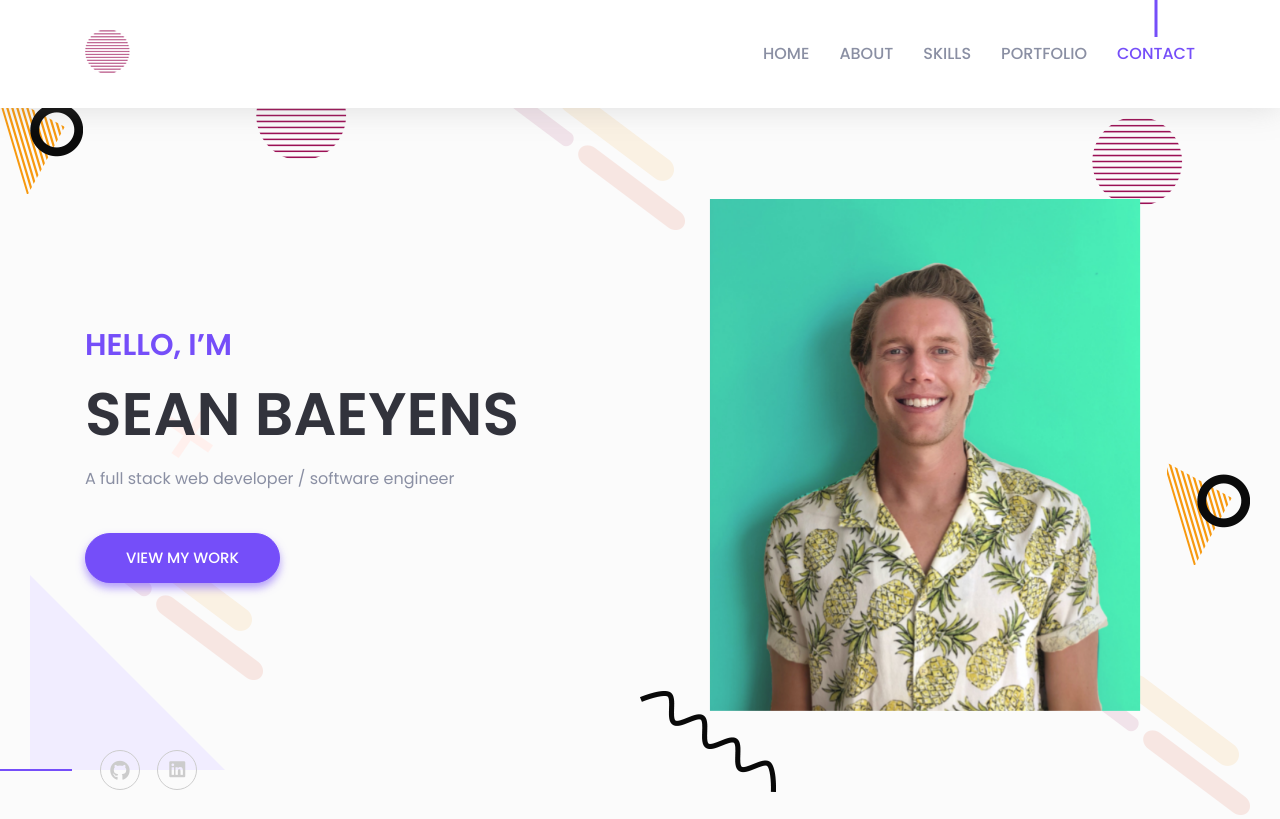
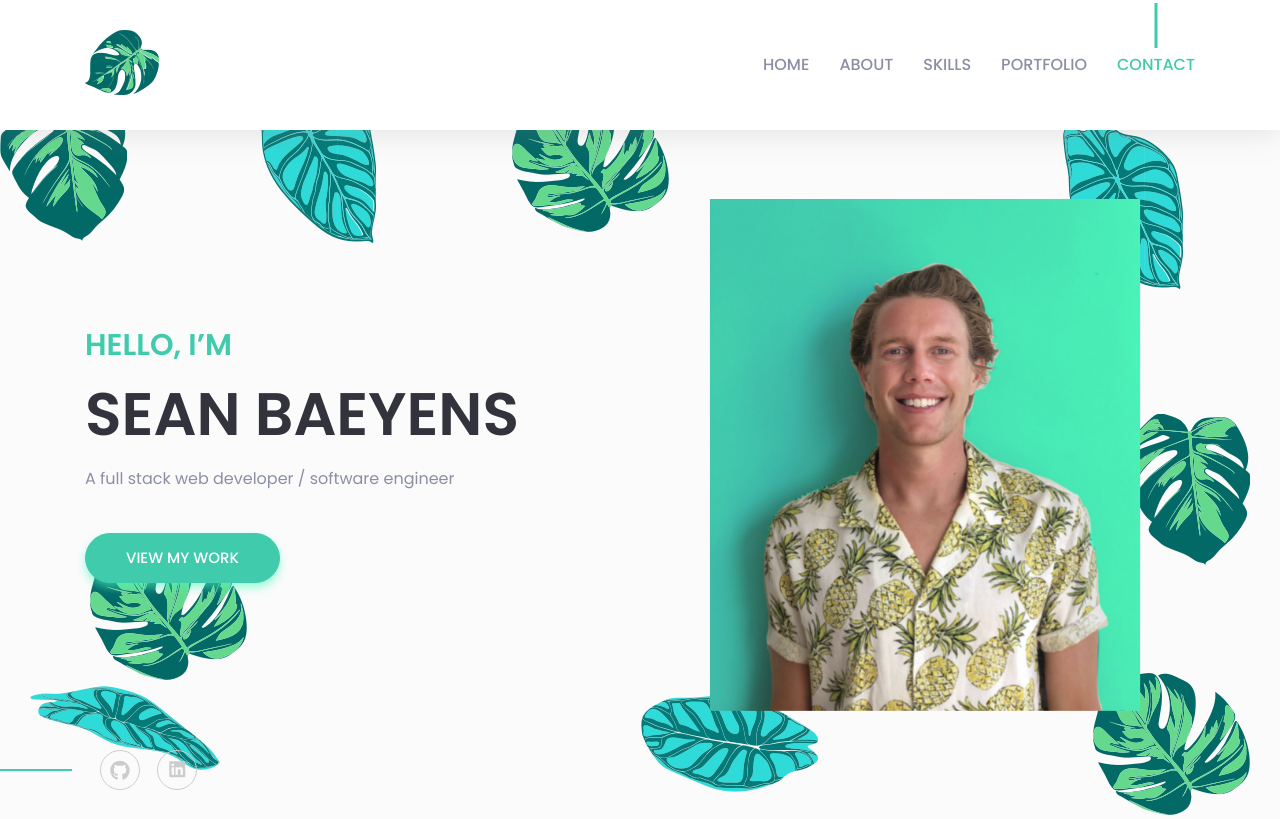
Before and after one commit to sbaeyens/sbaeyens.github.io, a plain HTML site: page index.html in a window 1280 px wide. Shown: the top 819 px of the page. Drawn offline with nearby package versions, Linux system fonts and the light colour scheme; files whose address does not match are found by name.

Commit message:
updated theme styling and background images

```diff
--- a/assets/scss/_header.scss
+++ b/assets/scss/_header.scss
@@ -104,7 +104,7 @@
             content: "";
             width: 3px;
             height: 0;
-            background-color: #754ef9;
+            background-color: #40cbac;
             left: 50%;
             top: -50px;
             @include transform(translateX(-50%));
@@ -340,7 +340,7 @@
   //     content: "";
   //     width: 100%;
   //     height: 20px;
-  //     background-color: #754ef9;
+  //     background-color: #40CBAC;
   //     left: 0;
   //     bottom: 58px;
   //     z-index: 11;
--- a/assets/scss/_variables.scss
+++ b/assets/scss/_variables.scss
@@ -1,44 +1,34 @@
 // Font Family
-$poppins: 'Poppins', sans-serif;
-
+$poppins: "Poppins", sans-serif;
 
 // Common Colors ---------------
 $white: #fff;
 $black: #222;
-$grey:#fbfbfb;
-$black-soft:#7e7e7e;
-
+$grey: #fbfbfb;
+$black-soft: #7e7e7e;
 
 // Theme Colors
-$theme-color: #754ef9;
-
+$theme-color: #40cbac;
 
 // Body Colors
 $body-color: #8a8fa3;
 
-
 // Border Colors
-$border-color:#eceff8;
-$border-color-2:#ddd;
-
-
+$border-color: #eceff8;
+$border-color-2: #ddd;
 
 // Icon Colors
-$icon-color:#ccc;
+$icon-color: #ccc;
 
 // Bar Colors
-$bar-color:#d9d9d9;
-
+$bar-color: #d9d9d9;
 
 // Heading Color
 $heading-color: #32333c;
 
-
-
-
 // Responsive Variables
-$laptop: 'only screen and (min-width: 1200px) and (max-width: 1600px)';
-$lg : 'only screen and (min-width: 992px) and (max-width: 1200px)';
-$md:'only screen and (min-width: 768px) and (max-width: 991px)';
-$xs:'(max-width: 767px)';
-$sm: 'only screen and (min-width: 576px) and (max-width: 767px)';
+$laptop: "only screen and (min-width: 1200px) and (max-width: 1600px)";
+$lg: "only screen and (min-width: 992px) and (max-width: 1200px)";
+$md: "only screen and (min-width: 768px) and (max-width: 991px)";
+$xs: "(max-width: 767px)";
+$sm: "only screen and (min-width: 576px) and (max-width: 767px)";
--- a/index.html
+++ b/index.html
@@ -72,7 +72,7 @@
             <div class="col-lg-12">
               <nav class="navbar navbar-expand-lg">
                 <a class="navbar-brand" href="index.html">
-                  <img src="assets/images/logo-3.png" alt="Logo" />
+                  <img src="assets/images/leaf-logo-small.png" alt="Logo" />
                 </a>
                 <!-- Logo -->
                 <button
@@ -124,43 +124,43 @@
 
       <div id="parallax" class="header-content d-flex align-items-center">
         <div class="header-shape shape-one layer" data-depth="0.10">
-          <img src="assets/images/banner/shape/shape-1.png" alt="Shape" />
+          <img src="assets/images/banner/shape/leaf-1.png" alt="Shape" />
         </div>
         <!-- header shape -->
         <div class="header-shape shape-tow layer" data-depth="0.30">
-          <img src="assets/images/banner/shape/shape-2.png" alt="Shape" />
+          <img src="assets/images/banner/shape/leaf-2.png" alt="Shape" />
         </div>
         <!-- header shape -->
         <div class="header-shape shape-three layer" data-depth="0.40">
-          <img src="assets/images/banner/shape/shape-3.png" alt="Shape" />
+          <img src="assets/images/banner/shape/leaf-3.png" alt="Shape" />
         </div>
         <!-- header shape -->
         <div class="header-shape shape-fore layer" data-depth="0.60">
-          <img src="assets/images/banner/shape/shape-2.png" alt="Shape" />
+          <img src="assets/images/banner/shape/leaf-2.png" alt="Shape" />
         </div>
         <!-- header shape -->
         <div class="header-shape shape-five layer" data-depth="0.20">
-          <img src="assets/images/banner/shape/shape-1.png" alt="Shape" />
+          <img src="assets/images/banner/shape/leaf-1.png" alt="Shape" />
         </div>
         <!-- header shape -->
-        <div class="header-shape shape-six layer" data-depth="0.15">
+        <!-- <div class="header-shape shape-six layer" data-depth="0.15">
           <img src="assets/images/banner/shape/shape-4.png" alt="Shape" />
-        </div>
+        </div> -->
         <!-- header shape -->
         <div class="header-shape shape-seven layer" data-depth="0.50">
-          <img src="assets/images/banner/shape/shape-5.png" alt="Shape" />
+          <img src="assets/images/banner/shape/leaf-6.png" alt="Shape" />
         </div>
         <!-- header shape -->
         <div class="header-shape shape-eight layer" data-depth="0.40">
-          <img src="assets/images/banner/shape/shape-3.png" alt="Shape" />
+          <img src="assets/images/banner/shape/leaf-3.png" alt="Shape" />
         </div>
         <!-- header shape -->
         <div class="header-shape shape-nine layer" data-depth="0.20">
-          <img src="assets/images/banner/shape/shape-6.png" alt="Shape" />
+          <img src="assets/images/banner/shape/leaf-5.png" alt="Shape" />
         </div>
         <!-- header shape -->
         <div class="header-shape shape-ten layer" data-depth="0.30">
-          <img src="assets/images/banner/shape/shape-3.png" alt="Shape" />
+          <img src="assets/images/banner/shape/leaf-3.png" alt="Shape" />
         </div>
         <!-- header shape -->
         <div class="container">
@@ -456,39 +456,11 @@
 
     <!--====== SERVICES PART ENDS ======-->
 
-    <!--====== CALL TO ACTION PART START ======-->
 
-    <section
-      id="call-to-action"
-      class="call-to-action pt-125 pb-130 bg_cover"
-      style="background-image: url(assets/images/call-to-action.jpg)"
-    >
-      <div class="container">
-        <div class="row justify-content-center">
-          <div class="col-xl-8 col-lg-9">
-            <div class="call-action-content text-center">
-              <h2 class="action-title">Work experience</h2>
-              <p>
-
-              </p>
-              <ul>
-                <li><a class="main-btn custom" href="assets/images/Sean-Baeyens-Resume04-23.pdf">download resume</a></li>
-                <li><a class="main-btn custom-2" href="https://www.linkedin.com/in/sean-baeyens/"><i class="lni-linkedin-original button-icon"></i>Linkedin</a></li>
-              </ul>
-            </div>
-            <!-- call action content -->
-          </div>
-        </div>
-        <!-- row -->
-      </div>
-      <!-- container -->
-    </section>
-
-    <!--====== CALL TO ACTION PART ENDS ======-->
 
     <!--====== WORK PART START ======-->
 
-    <section id="work" class="work-area pt-125 pb-130">
+    <section id="work" class="work-area pt-125 pb-130 work-test">
       <div class="container">
         <div class="row">
           <div class="col-lg-8">
@@ -507,7 +479,7 @@
           <div class="single-work text-center mt-30">
             <div class="work-image">
               <img
-                src="assets/images/work/robinhood-screenshot.png"
+                src="assets/images/work/robinhood-portfolio.png"
                 alt="work"
               />
             </div>
@@ -534,7 +506,7 @@
           <div class="single-work text-center mt-30">
             <div class="work-image">
               <img
-                src="assets/images/work/airbnb-screenshot.png"
+                src="assets/images/work/airbnb-portfolio.png"
                 alt="work"
               />
             </div>
@@ -763,7 +735,7 @@
             <div class="col-lg-8">
               <div class="footer-content text-center">
                 <a href="index.html">
-                  <img src="assets/images/logo-2.png" alt="Logo" />
+                  <img src="assets/images/leaf-logo-small.png" alt="Logo" />
                 </a>
 
                 <ul>
```
Also changed, not shown: cut.html (added, +29 -0 lines), assets/css/style.css, assets/images/banner/shape/leaf-1.png (added), assets/images/banner/shape/leaf-2.png (added), assets/images/banner/shape/leaf-3.png (added), assets/images/banner/shape/leaf-5.png (added), assets/images/banner/shape/leaf-6.png (added), assets/images/leaf-logo-small.png (added), assets/images/leaf-logo.png (added), assets/images/work/airbnb-portfolio.png (added), assets/images/work/robinhood-portfolio.png (added).
